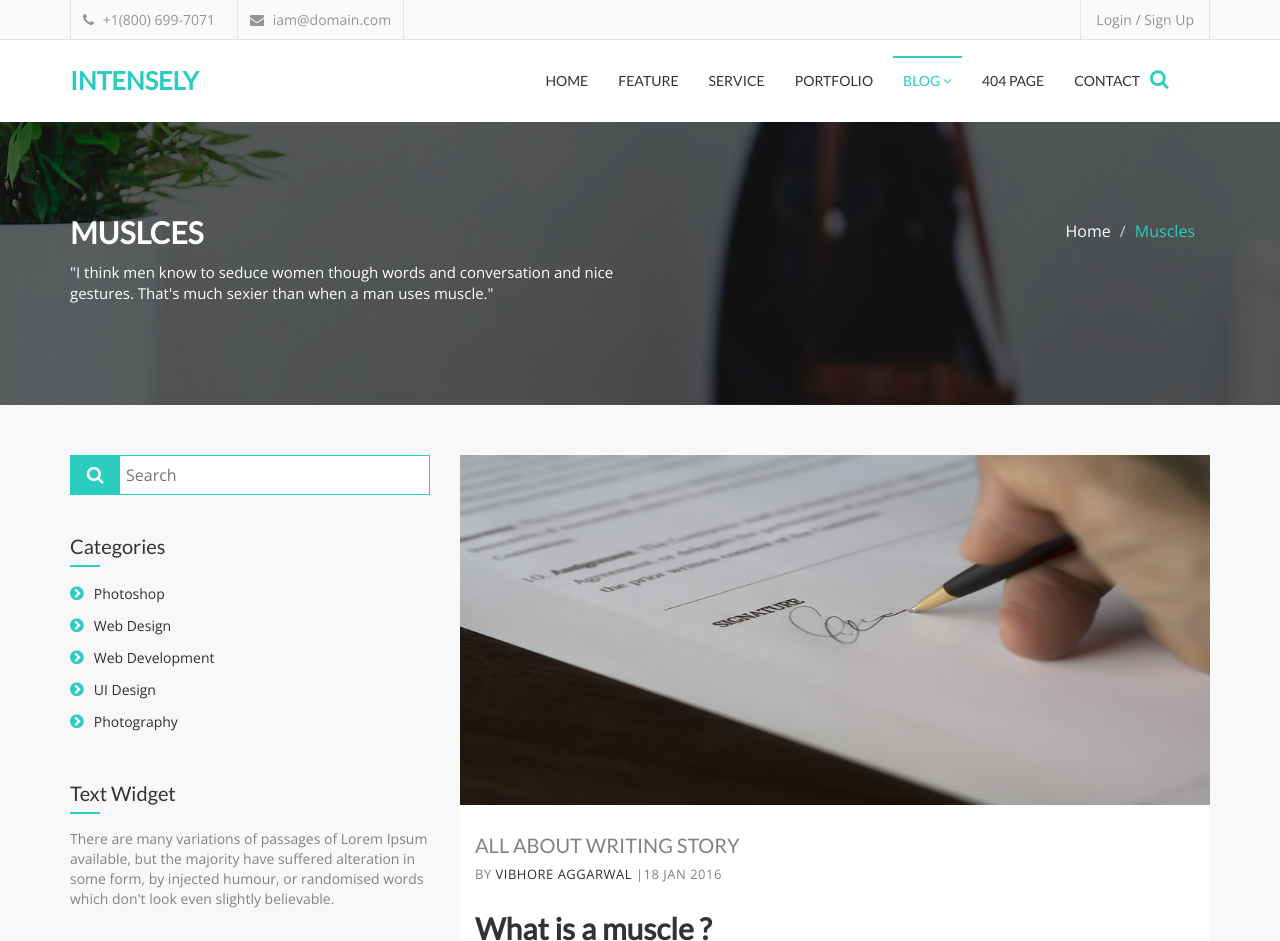
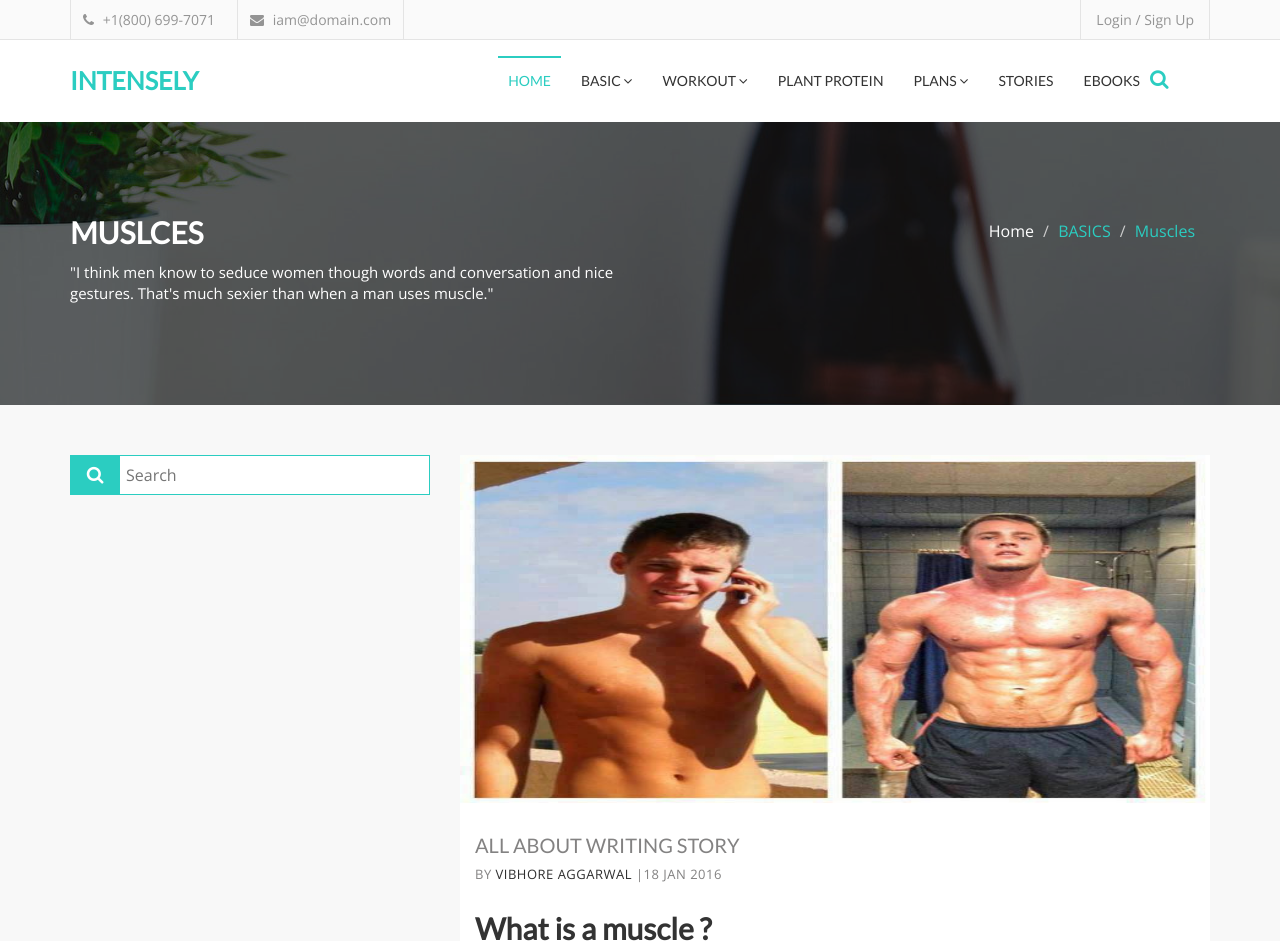
Before and after one commit to ShubhamRwt/fitness-website, a plain HTML site: page Muscles.html in a window 1280 px wide. Shown: the top 941 px of the page. Drawn offline with nearby package versions, Linux system fonts and the light colour scheme.

Commit message:
Refactored

```diff
--- a/Muscles.html
+++ b/Muscles.html
@@ -179,6 +179,7 @@
           <!-- IMG BASED LOGO  -->
           <!-- <a class="navbar-brand" href="index.html"><img src="assets/images/logo.png" alt="logo"></a> -->
         </div>
+<!--
         <div id="navbar" class="navbar-collapse collapse">
           <ul id="top-menu" class="nav navbar-nav navbar-right main-nav">
             <li><a href="index.html">Home</a></li>
@@ -197,7 +198,40 @@
             <li><a href="404.html">404 Page</a></li>
             <li><a href="contact.html">Contact</a></li>
           </ul>
-        </div><!--/.nav-collapse -->
+        </div>/.nav-collapse
+-->
+          <div id="navbar" class="navbar-collapse collapse">
+          <ul id="top-menu" class="nav navbar-nav navbar-right main-nav">
+            <li class="active"><a href="index.html">Home</a></li>
+            <li class="dropdown">
+            <a href="#" class="dropdown-toggle" data-toggle="dropdown">BASIC <span class="fa fa-angle-down"></span></a>
+              <ul class="dropdown-menu" role="menu">
+                <li><a href="Muscles.html">Muscles</a></li>
+                <li><a href="Terminolgies.html">Terminologies</a></li>
+              </ul>
+            </li>
+            <!--<li><a href="service.html">Service</a></li>-->
+               <li class="dropdown">
+              <a href="#" class="dropdown-toggle" data-toggle="dropdown">WORKOUT <span class="fa fa-angle-down"></span></a>
+              <ul class="dropdown-menu" role="menu">
+                <li><a href="Muscles.html">Cardio</a></li>
+                <li><a href="Terminolgies.html">Anatomy</a></li>
+                   </ul>
+              </li>
+            <li><a href="portfolio.html">PLANT PROTEIN</a></li>
+            <li class="dropdown">
+              <a href="#" class="dropdown-toggle" data-toggle="dropdown">PLANS <span class="fa fa-angle-down"></span></a>
+              <ul class="dropdown-menu" role="menu">
+<!--                <li><a href="blog-archive.html">Blog Archive</a></li>                -->
+                <li><a href="Muscles.html">Vegan Diet Plan</a></li>
+                <li><a href="Terminolgies.html">Workout Routine</a></li>
+<!--                <li><a href="blog-single-with-out-sidebar.html">Blog Single with out Sidebar</a></li>           -->
+              </ul>
+            </li>
+            <li><a href="404.html">STORIES</a></li>
+            <li><a href="contact.html">EBOOKS</a></li>
+          </ul>
+        </div>
         <!-- search icon -->
         <a href="#" id="search-icon">
           <i class="fa fa-search">
@@ -224,6 +258,7 @@
             <div class="single-page-header-right">
               <ol class="breadcrumb">
                 <li><a href="#">Home</a></li>
+                  <li class="active">BASICS</li>
                 <li class="active">Muscles</li>
               </ol>
             </div>
@@ -254,23 +289,9 @@
                     </form>
                     <!-- End blog search -->
                   </div>
-                  <!-- Start sidebar widget -->
-                  <div class="sidebar-widget">
-                    <h4 class="widget-title">Categories</h4>
-                    <ul class="widget-catg">
-                      <li><a href="#">Photoshop</a></li>
-                      <li><a href="#">Web Design</a></li>
-                      <li><a href="#">Web Development</a></li>
-                      <li><a href="#">UI Design</a></li>
-                      <li><a href="#">Photography</a></li>
-                    </ul>
-                  </div>
-                  <!-- Start sidebar widget -->
-                  <div class="sidebar-widget">
-                    <h4 class="widget-title">Text Widget</h4>
-                    <p>There are many variations of passages of Lorem Ipsum available, but the majority have suffered alteration in some form, by injected humour, or randomised words which don't look even slightly believable.</p>
-                  </div>
-                  <!-- Start sidebar widget -->
+
+<!--
+                   Start sidebar widget
                   <div class="sidebar-widget">
                     <h4 class="widget-title">Tags</h4>
                     <div class="tag-cloud">
@@ -286,7 +307,9 @@
                       <a href="#">Education</a>
                     </div>
                   </div>
-                  <!-- Start sidebar widget -->
+-->
+<!--
+                   Start sidebar widget
                   <div class="sidebar-widget">
                     <h4 class="widget-title">Archive</h4>
                     <ul class="widget-archive">
@@ -297,7 +320,9 @@
                       <li><a href="#">July 2015<span>(105)</span></a></li>
                     </ul>
                   </div>
+-->
                   <!-- Start sidebar widget -->
+<!--
                   <div class="sidebar-widget">
                     <h4 class="widget-title">Important Links</h4>
                     <ul>
@@ -307,6 +332,7 @@
                       <li><a href="#">Link 4</a></li>
                     </ul>
                   </div>
+-->
                 </aside>
               </div>
               <div class="col-md-8">
@@ -314,7 +340,7 @@
                   <!-- Start blog news single -->
                   <article class="blog-news-single">
                     <div class="blog-news-img">
-                     <img src="assets/images/blog-img-1.jpg" alt="image">
+                     <img src="assets/images/muscle%20hypertrophy.jpg" alt="image" >
                     </div>
                     <div class="blog-news-title">
                       <h2>All about writing story</h2>
```
Also changed, not shown: Workout Routine.html (renamed from 404.html), assets/images/muscle hypertrophy.jpg (added), assets/images/workout plan.jpg (added), s.html (renamed from feature.html).
